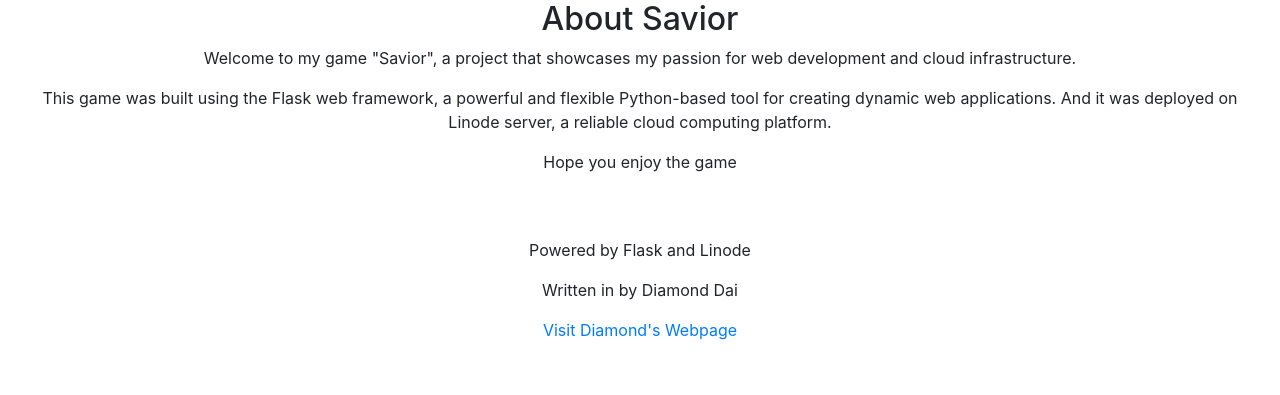
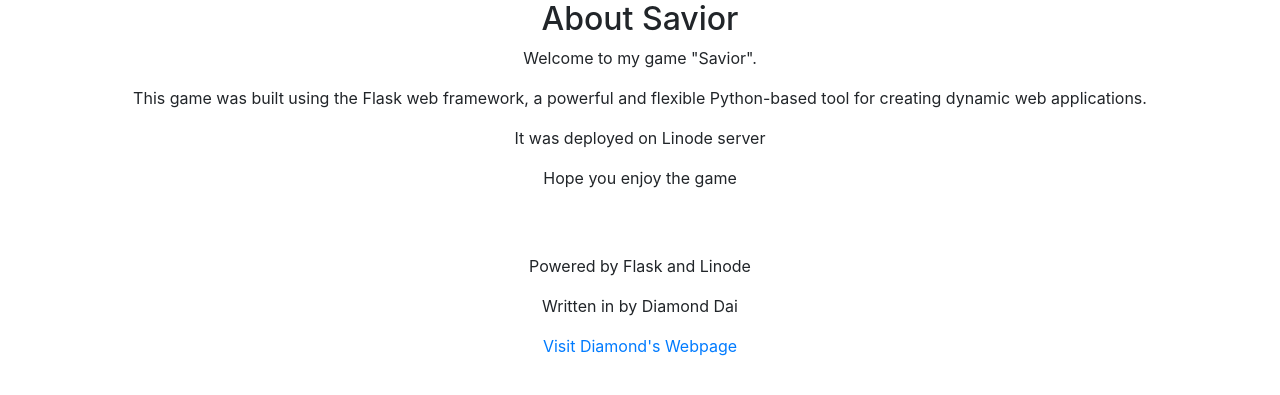
Before and after one commit to diamondcodebase/Savior, a Flask app: template templates/about.html in a window 1280 px wide. Shown: the part 56-451 px from the top of the page. Run offline with Flask 3, Linux system fonts and the light colour scheme; the template is opened without the code that fills it, so the values that code supplies are empty.

Commit message:
wordings change

```diff
--- a/templates/about.html
+++ b/templates/about.html
@@ -6,8 +6,9 @@
 {% block content %}
 	<div class="col-md-12 text-center">
 		<h2>About Savior</h2>
-		<p>Welcome to my game "Savior", a project that showcases my passion for web development and cloud infrastructure.</p>
-		<p>This game was built using the Flask web framework, a powerful and flexible Python-based tool for creating dynamic web applications. And it was deployed on Linode server, a reliable cloud computing platform.</p>
+		<p>Welcome to my game "Savior".</p>
+		<p>This game was built using the Flask web framework, a powerful and flexible Python-based tool for creating dynamic web applications.
+		<p>It was deployed on Linode server</p>
 		<p>Hope you enjoy the game</p>
 		<br><br>
 		<p>Powered by Flask and Linode</p>
--- a/templates/barrier.html
+++ b/templates/barrier.html
@@ -6,7 +6,7 @@
 {% block content %}
 	<div class="col-md-12 text-center">
 		<h2>Unable to access</h2>
-		<p>You have hitted the barrier of the digital maze.</p>
+		<p>You have been blocked by the barrier of the digital maze.</p>
 		<p>Please return to starting point and try again.</p>
 		<br><br>
 		<button id="returnBtn">Return to Starting Point</button>
```
Also changed, not shown: static/css/view.css (added).
